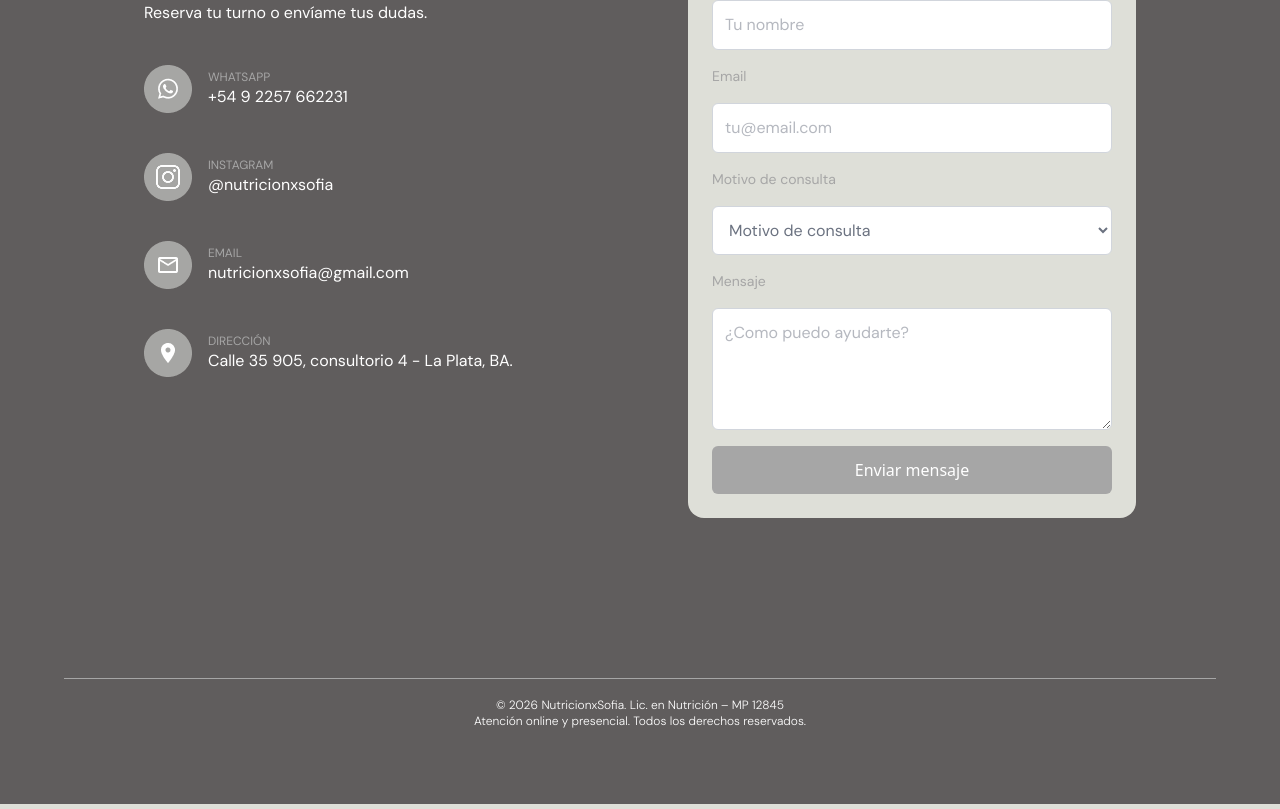
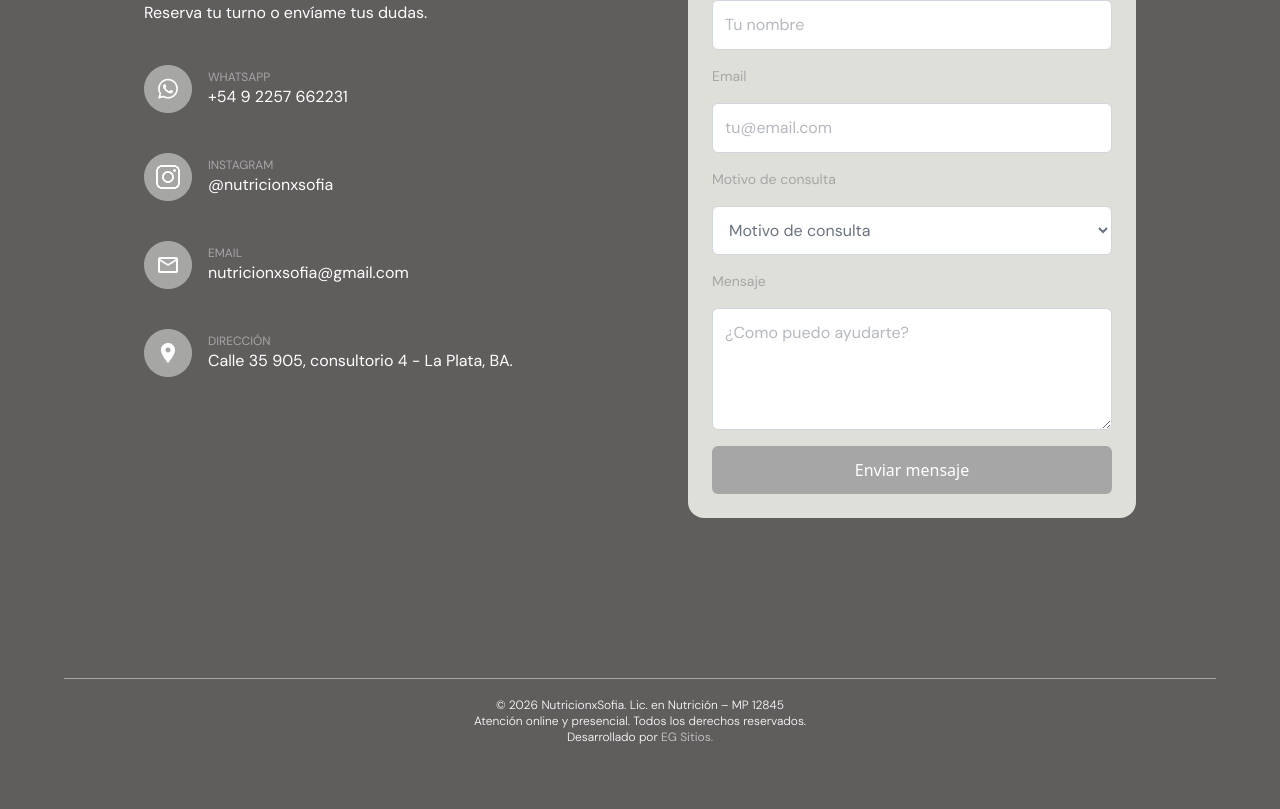
Before and after one commit to ezequielgimenez/nutricionxsofia, a Next.js app: page / in a window 1280 px wide. Shown: the part 2996-3805 px from the top of the page. Built offline with nearby package versions, Linux system fonts and the light colour scheme; no server answers; the database is empty.

Commit message:
edit contact for eg sitios

```diff
--- a/src/app/components/home/Contact.tsx
+++ b/src/app/components/home/Contact.tsx
@@ -88,14 +88,32 @@ export default function ContactComp() {
       </div>
       <div className="flex flex-col items-center pt-20 xs:px-4 sm:px-24">
         <div className="xs:w-[300px] sm:w-[500px] lg:w-[800px] xl:w-[1152px] h-px bg-[#A6A6A6]"></div>
-        <div className="pt-4.5 pb-18.75">
+        <div className="pt-4.5 pb-16">
           <p className="font-sans text-center text-white text-xs font-light">
             © 2026 NutricionxSofia. Lic. en Nutrición – MP 12845 <br />
             Atención online y presencial. Todos los derechos reservados.
-            {/* <br />
-            <span className="font-sans text-[#A6A6A6] text-xs">
-              Developed by <a href="">Ezequiel</a>
-            </span> */}
+            <br />
+            <span className="font-sans text-white text-xs">
+              Desarrollado por{" "}
+              <a
+                href="https://www.egsitios.com.ar/"
+                target="_blank"
+                rel="noopener noreferrer"
+                className="
+                font-normal
+                text-[#BDBDBD]
+                hover:text-white
+                underline
+                underline-offset-4
+                decoration-transparent
+                hover:decoration-white
+                transition-all
+                duration-300
+              "
+              >
+                EG Sitios.
+              </a>
+            </span>
           </p>
         </div>
       </div>
```
Also changed, not shown: 1 other file (tests, documents, lock files or other folders).
